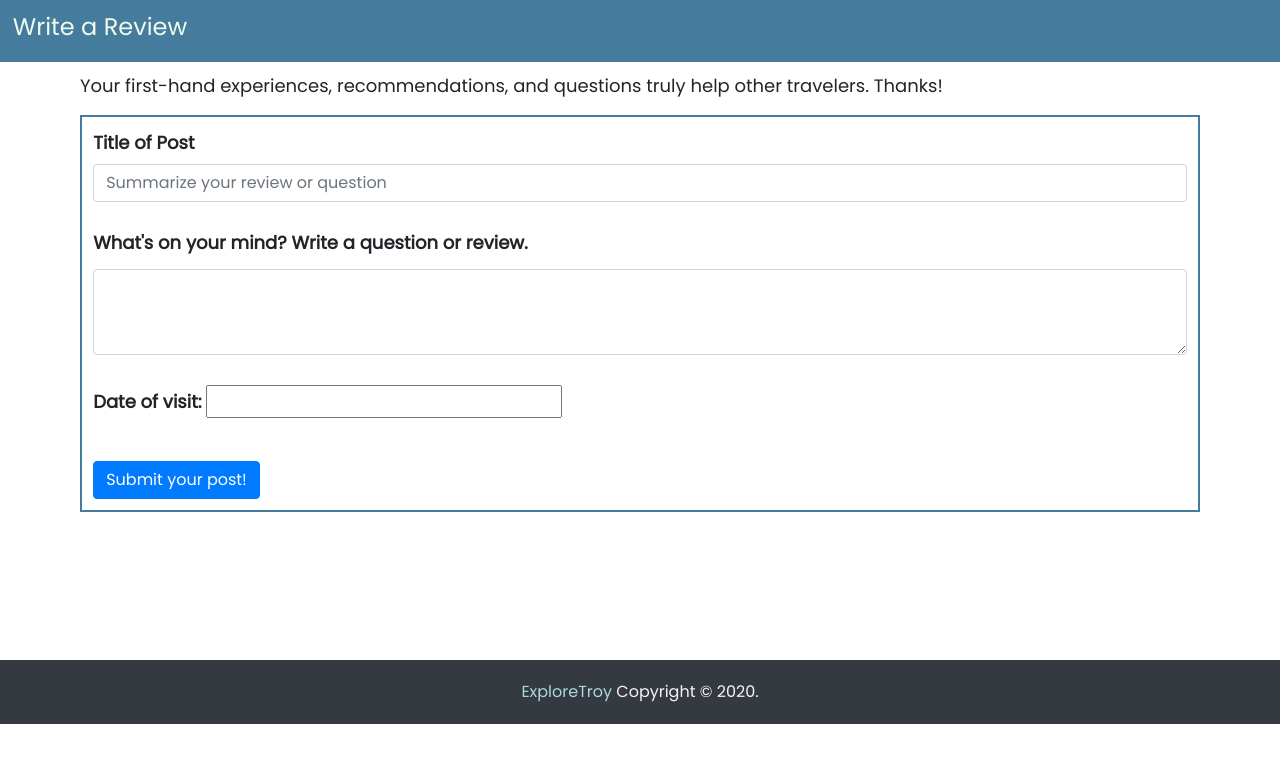
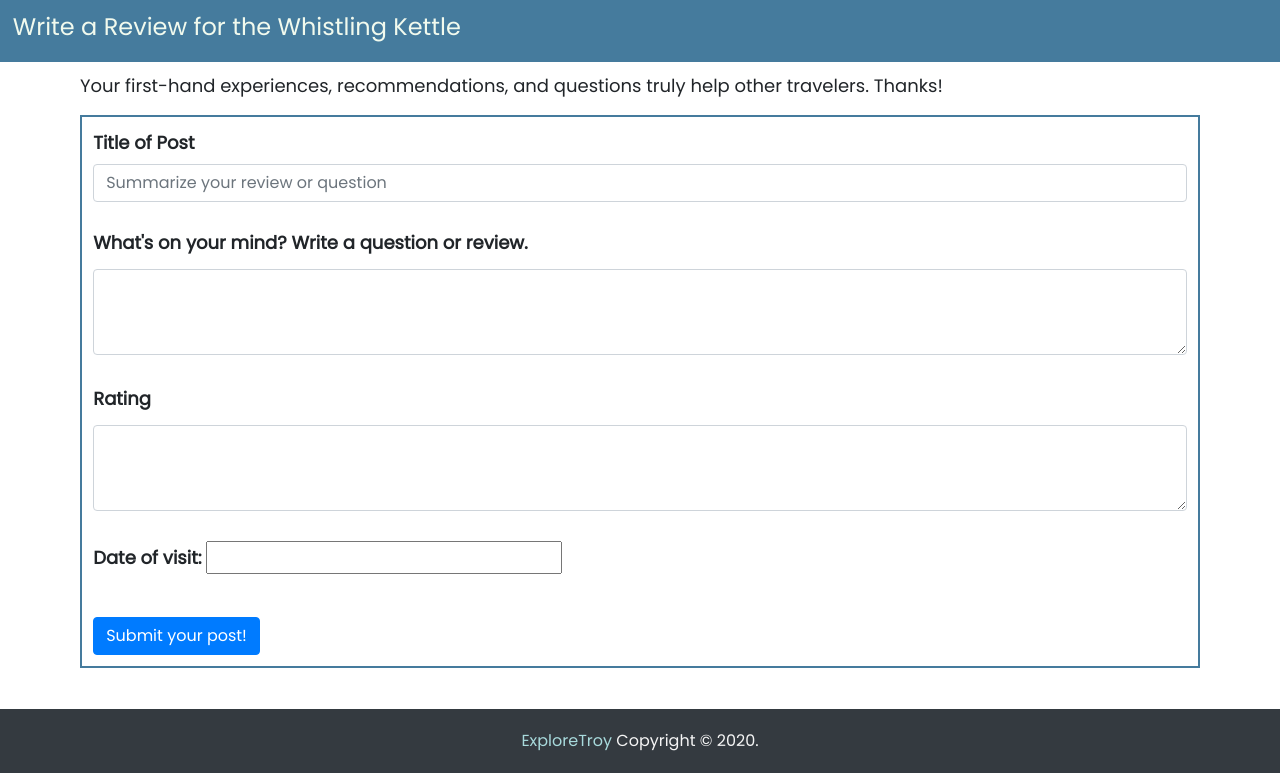
Before and after one commit to ExploreTroy-WebSys/ExploreTroy, a PHP site: page /addpostcurrent.php in a window 1280 px wide. Shown: the part 76-849 px from the top of the page. Before the commit the page ends 800 px from the top, so only its background shows below. Run offline with PHP 8.4, Linux system fonts and the light colour scheme; some libraries are stand-ins or nearby versions.

Commit message:
Updated Post Page (in progress still)

```diff
--- a/addpostcurrent.php
+++ b/addpostcurrent.php
@@ -14,11 +14,12 @@
   ?>
 
   <main class="post-page">
+
     <div class="post-header">
-      <h2 class="post-header-text">Write a Review</h2>
+    <h2 class="explore-page-header-text">Write a Review for the Whistling Kettle</h2>
     </div>
     <section class="container">
-      <form>
+      <form action="insert.php" method="POST">
         <!-- Form header -->
         <section class="form-group">
           <section class="intro">
@@ -29,16 +30,22 @@
         <!-- Title of post and review body -->
         <section class="font">
           <label for="exampleFormControlInput1"><b>Title of Post </b></label>
-          <input type="text" class="form-control" id="exampleFormControlInput1" placeholder="Summarize your review or question">
+          <input type="text" class="form-control" id="exampleFormControlInput1" name="title" placeholder="Summarize your review or question">
 
           <br>
 
           <section class="form-group1">
             <label for="exampleFormControlTextarea1"><b>What's on your mind? Write a question or review. </b></label>
-            <textarea class="form-control" id="exampleFormControlTextarea1" rows="3"></textarea>
+            <textarea class="form-control" id="exampleFormControlTextarea1" name="review_body" rows="3"></textarea>
 
             <br>
           </section>
+
+          <section class="form-group1">
+            <label for="exampleFormControlTextarea1"><b>Rating </b></label>
+            <textarea class="form-control" id="exampleFormControlTextarea1" name="rating" rows="3"></textarea>
+
+            <br>
 
           <!-- Date of visit -->
           <script>
@@ -46,7 +53,7 @@
           $( "#datepicker" ).datepicker();
           } );
           </script>
-          <p><b>Date of visit:</b> <input type="text" id="datepicker"></p>
+          <p><b>Date of visit:</b> <input type="text" name="date" id="datepicker"></p>
           <br>
 
           <button type="submit" class="btn btn-primary">Submit your post!</button>
--- a/backend/database/database-creation.sql
+++ b/backend/database/database-creation.sql
@@ -60,8 +60,9 @@ CREATE TABLE IF NOT EXISTS `attractions_categories` (
 CREATE TABLE IF NOT EXISTS `reviews` (
     `id` INT(10) signed NOT NULL AUTO_INCREMENT,
     `author_id` INT(10) signed NOT NULL,
+    `title` VARCHAR(100) NOT NULL,
     `review_body` VARCHAR(2000) NOT NULL,
-    `child_id` INT(10) signed,
+    `date` VARCHAR(50) NOT NULL,
     `rating` INT(2) NOT NULL,
     `likes` INT(10) DEFAULT 0,
     `dislikes` INT(10) DEFAULT 0,
```
Also changed, not shown: insert.php (added, +42 -0 lines).
